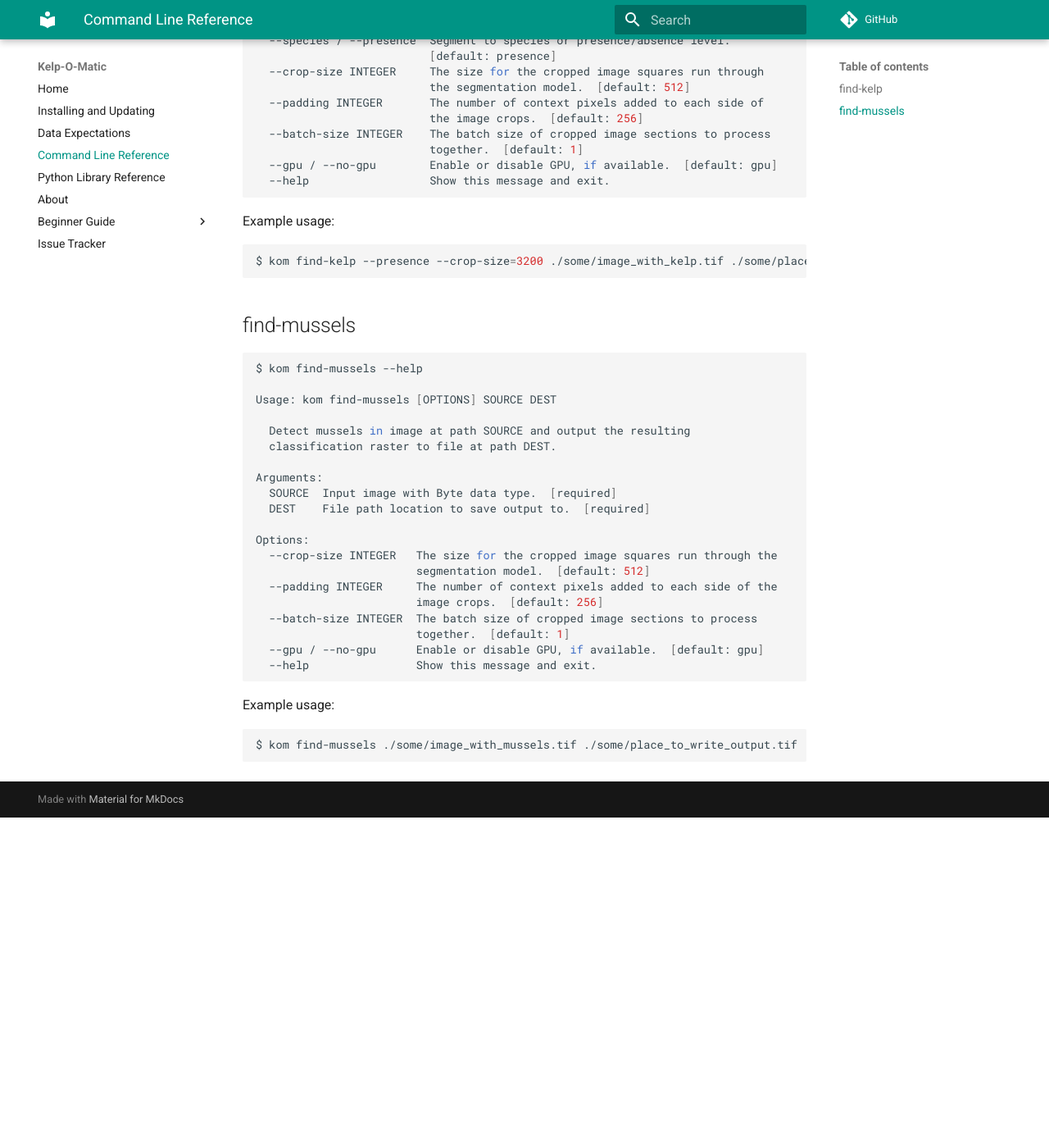
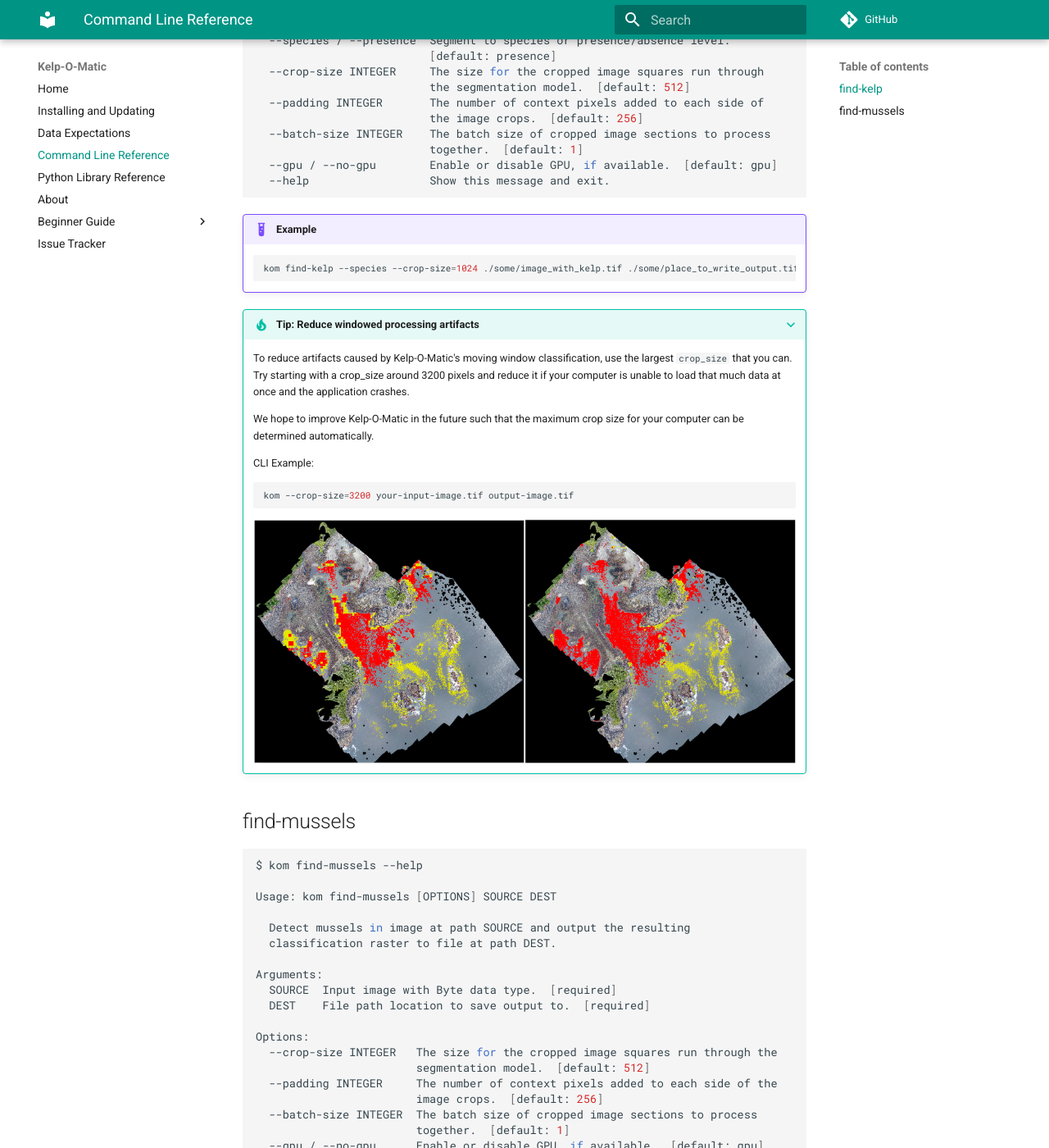
Before and after one commit to HakaiInstitute/kelp-o-matic, an MkDocs documentation site: the page built from docs/cli.md, in a window 1280 px wide and 1400 px high, scrolled down 805 px. Shown: the whole window at 82% size. Built offline with MkDocs 1.6.1 and Material for MkDocs 9.7.7, drawn with Linux system fonts in a browser that asks for light colours; comment, search, counter and statistics services are not loaded; before the commit the page ends 1802 px from its top, so only the background shows below that; some of the changed text lies outside the part shown.

````diff
--- a/docs/cli.md
+++ b/docs/cli.md
@@ -46,11 +46,43 @@ Options:
   --help                  Show this message and exit.
 ```
 
-Example usage:
+!!! Example
 
-```bash
-$ kom find-kelp --presence --crop-size=3200 ./some/image_with_kelp.tif ./some/place_to_write_output.tif
-```
+    ```bash
+    kom find-kelp --species --crop-size=1024 ./some/image_with_kelp.tif ./some/place_to_write_output.tif
+    ```
+
+???+ tip "Tip: Reduce windowed processing artifacts"
+
+    To reduce artifacts caused by Kelp-O-Matic's moving window classification, use the largest `crop_size` that you can.
+    Try starting with a crop_size around 3200 pixels and reduce it if your computer is unable to load that much data at once and the application crashes.
+
+    We hope to improve Kelp-O-Matic in the future such that the maximum crop size for your computer can be determined automatically.
+
+    CLI Example:
+
+    ```bash
+    kom --crop-size=3200 your-input-image.tif output-image.tif
+    ```
+
+    <div style="display:flex;">
+        <img alt="Small window output" src="../images/kom-small-window.png" width="50%"/>
+        <img alt="Big window output" src="../images/kom-big-window.png" width="50%"/>
+    </div>
+
+[//]: # (??? info "Info: Misclassifications over land")
+
+[//]: # ()
+[//]: # (    Currently, Kelp-O-Matic is mostly optimized to differentiate between canopy-forming kelp, water, and)
+
+[//]: # (    near-shore land. It is a known issue that inland vegetation is sometimes misclassified as)
+
+[//]: # (    kelp. )
+
+[//]: # ()
+[//]: # (    Please check out our [post-process documentation]&#40;post_process.md&#41; for our recommendations on)
+
+[//]: # (    cleaning up the output classification mask.)
 
 ## find-mussels
 
@@ -77,8 +109,8 @@ Options:
   --help                Show this message and exit.
 ```
 
-Example usage:
+!!! example
 
-```bash
-$ kom find-mussels ./some/image_with_mussels.tif ./some/place_to_write_output.tif
-```
+    ```bash
+    kom find-mussels --crop-size=1024 ./some/image_with_mussels.tif ./some/place_to_write_output.tif
+    ```
````
Also changed, not shown: docs/python_lib.md (+12 -5 lines), docs/images/kom-big-window.png (added), docs/images/kom-small-window.png (added).
